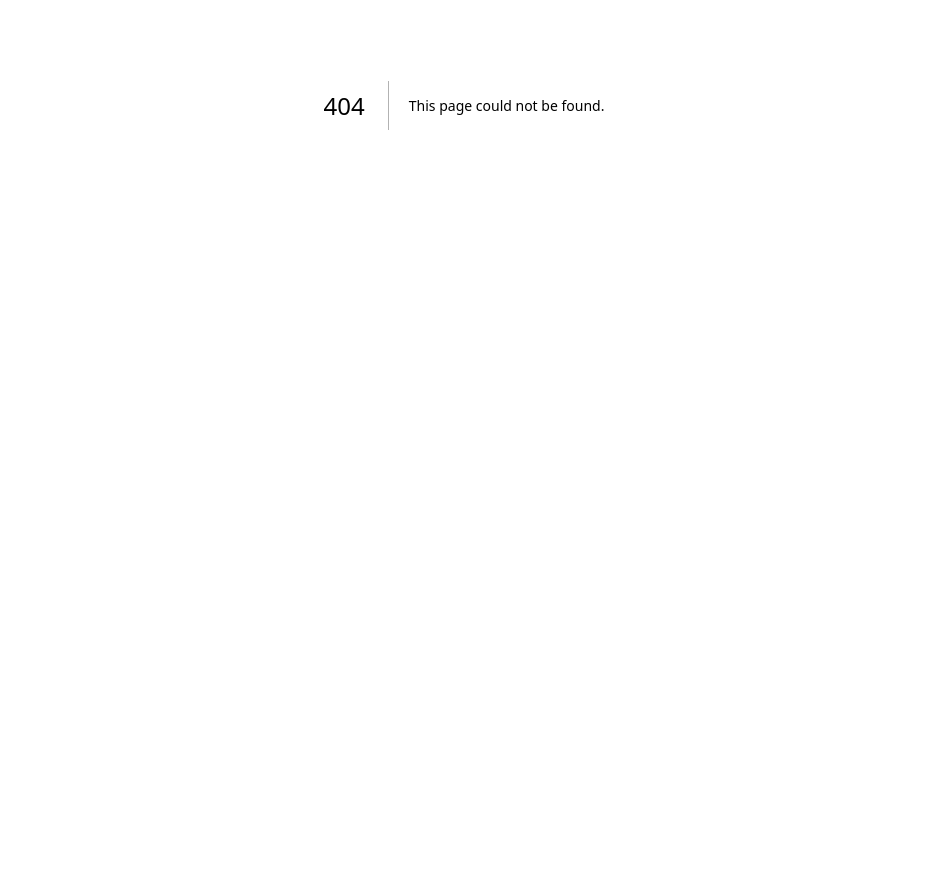
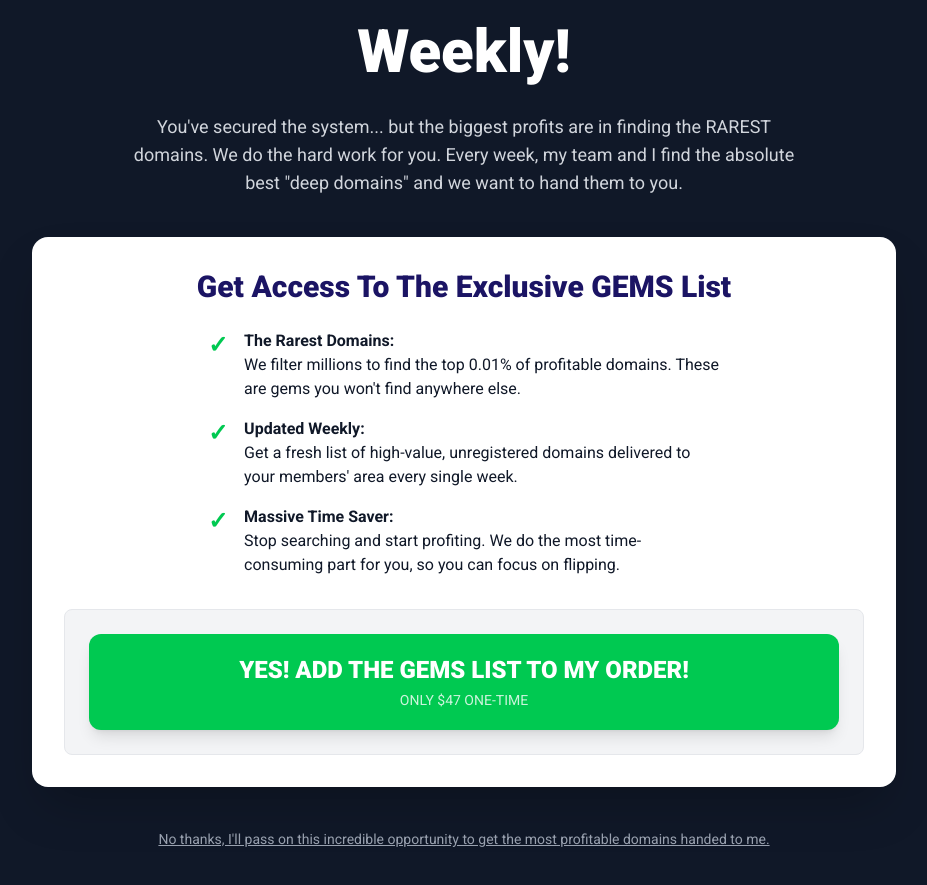
Before and after one commit to madsonpapito/deep-dom, a Next.js app: page /upsell-gems in a window 1280 px wide. Before the commit this address had no page. Shown: the part 295-1180 px from the top of the page, without its empty margins (176-1103 px from the left). Before the commit the page ends 800 px from the top, so only its background shows below. Built offline with nearby package versions, Linux system fonts and the light colour scheme.

Commit message:
fix: add missing Head imports to upsell and downsell pages

```diff
--- /dev/null
+++ b/src/pages/downsell-gems.tsx
@@ -0,0 +1,42 @@
+import Head from 'next/head';
+import { Roboto } from 'next/font/google';
+
+const roboto = Roboto({
+  weight: ['400', '700', '900'],
+  subsets: ['latin'],
+  display: 'swap',
+});
+
+export default function DownsellGems() {
+  // TODO: Substituir por links de checkout e página de recusa final
+  const downsellLink = "https://seu.checkout.com/downsell-gems";
+  const finalNoLink = "/thanks"; // Redireciona para a página de obrigado
+
+  return (
+    <div className={`min-h-screen bg-gray-100 text-gray-900 font-sans ${roboto.className}`}>
+      <Head>
+        <title>Wait! A Special Offer Just For You...</title>
+      </Head>
+      <div className="max-w-3xl mx-auto py-12 px-4 text-center">
+        <h1 className="text-4xl font-black text-gray-800 mb-4">Are You Absolutely Sure?</h1>
+        <p className="text-lg text-gray-600 mb-8">You just passed on an opportunity to get the most profitable domains delivered to you weekly. We know it's a big decision, so we want to make it a complete no-brainer.</p>
+
+        <div className="bg-white border-4 border-dashed border-yellow-400 rounded-2xl p-8 shadow-lg mb-10">
+          <h2 className="text-2xl font-bold text-[#1b1464] mb-4">Don't Decide Now. Take A Test Drive.</h2>
+          <p className="text-gray-700 mb-6">Get full access to the exclusive GEMS List for the next <strong className="text-gray-900">7 days</strong> and see the quality of the domains for yourself. If you don't see the massive potential, simply cancel anytime.</p>
+
+          <div className="bg-green-50 p-6 rounded-lg border border-green-200">
+            <a href={downsellLink} className="group block w-full bg-green-500 hover:bg-green-600 text-white py-5 rounded-xl text-2xl font-black transition-all shadow-lg hover:-translate-y-1 active:scale-95 uppercase">
+              Yes! Start My 7-Day Trial!
+              <span className="block text-sm font-medium opacity-80 mt-1">For Just $7</span>
+            </a>
+          </div>
+        </div>
+
+        <a href={finalNoLink} className="text-gray-400 hover:text-gray-600 transition-colors underline text-sm">
+           No thanks, I understand I will never see this offer again.
+        </a>
+      </div>
+    </div>
+  );
+}
--- /dev/null
+++ b/src/pages/upsell-gems.tsx
@@ -0,0 +1,62 @@
+import Head from 'next/head';
+import { Roboto } from 'next/font/google';
+
+const roboto = Roboto({
+  weight: ['400', '700', '900'],
+  subsets: ['latin'],
+  display: 'swap',
+});
+
+export default function UpsellGems() {
+  // TODO: Substituir por links de checkout e downsell reais
+  const upsellLink = "https://seu.checkout.com/upsell-gems";
+  const downsellLink = "/downsell-gems";
+
+  return (
+    <div className={`min-h-screen bg-gray-900 text-white font-sans ${roboto.className}`}>
+      <Head>
+        <title>WAIT! Upgrade Your Order!</title>
+      </Head>
+      <div className="max-w-4xl mx-auto py-12 px-4 text-center">
+        <p className="text-xl text-yellow-400 font-bold mb-2 animate-pulse">WAIT! YOUR ORDER IS NOT COMPLETE...</p>
+        <h1 className="text-4xl md:text-6xl font-black text-white mb-6 leading-tight">
+          Add The "Gems" List To Your Order & Get The <span className="text-yellow-400">Most Valuable</span> Domains Handed To You Weekly!
+        </h1>
+        <p className="text-lg text-gray-300 max-w-2xl mx-auto mb-10">
+          You've secured the system... but the biggest profits are in finding the RAREST domains. We do the hard work for you. Every week, my team and I find the absolute best "deep domains" and we want to hand them to you.
+        </p>
+
+        <div className="bg-white text-gray-900 rounded-2xl p-8 shadow-2xl mb-10">
+           <h2 className="text-3xl font-black text-[#1b1464] mb-6">Get Access To The Exclusive GEMS List</h2>
+           <ul className="text-left space-y-4 max-w-lg mx-auto mb-8">
+            <li className="flex items-start gap-4">
+              <span className="text-green-500 font-bold text-2xl">✓</span>
+              <div><strong className="block">The Rarest Domains:</strong> We filter millions to find the top 0.01% of profitable domains. These are gems you won't find anywhere else.</div>
+            </li>
+            <li className="flex items-start gap-4">
+              <span className="text-green-500 font-bold text-2xl">✓</span>
+              <div><strong className="block">Updated Weekly:</strong> Get a fresh list of high-value, unregistered domains delivered to your members' area every single week.</div>
+            </li>
+            <li className="flex items-start gap-4">
+              <span className="text-green-500 font-bold text-2xl">✓</span>
+              <div><strong className="block">Massive Time Saver:</strong> Stop searching and start profiting. We do the most time-consuming part for you, so you can focus on flipping.</div>
+            </li>
+          </ul>
+
+          <div className="bg-gray-100 p-6 rounded-lg border border-gray-200">
+            <a href={upsellLink} className="group block w-full bg-green-500 hover:bg-green-600 text-white py-5 rounded-xl text-2xl font-black transition-all shadow-lg hover:-translate-y-1 active:scale-95 uppercase">
+              Yes! Add The GEMS List To My Order!
+              <span className="block text-sm font-medium opacity-80 mt-1">Only $47 One-Time</span>
+            </a>
+          </div>
+
+        </div>
+
+        <a href={downsellLink} className="text-gray-400 hover:text-white transition-colors underline text-sm">
+          No thanks, I'll pass on this incredible opportunity to get the most profitable domains handed to me.
+        </a>
+
+      </div>
+    </div>
+  );
+}
```
